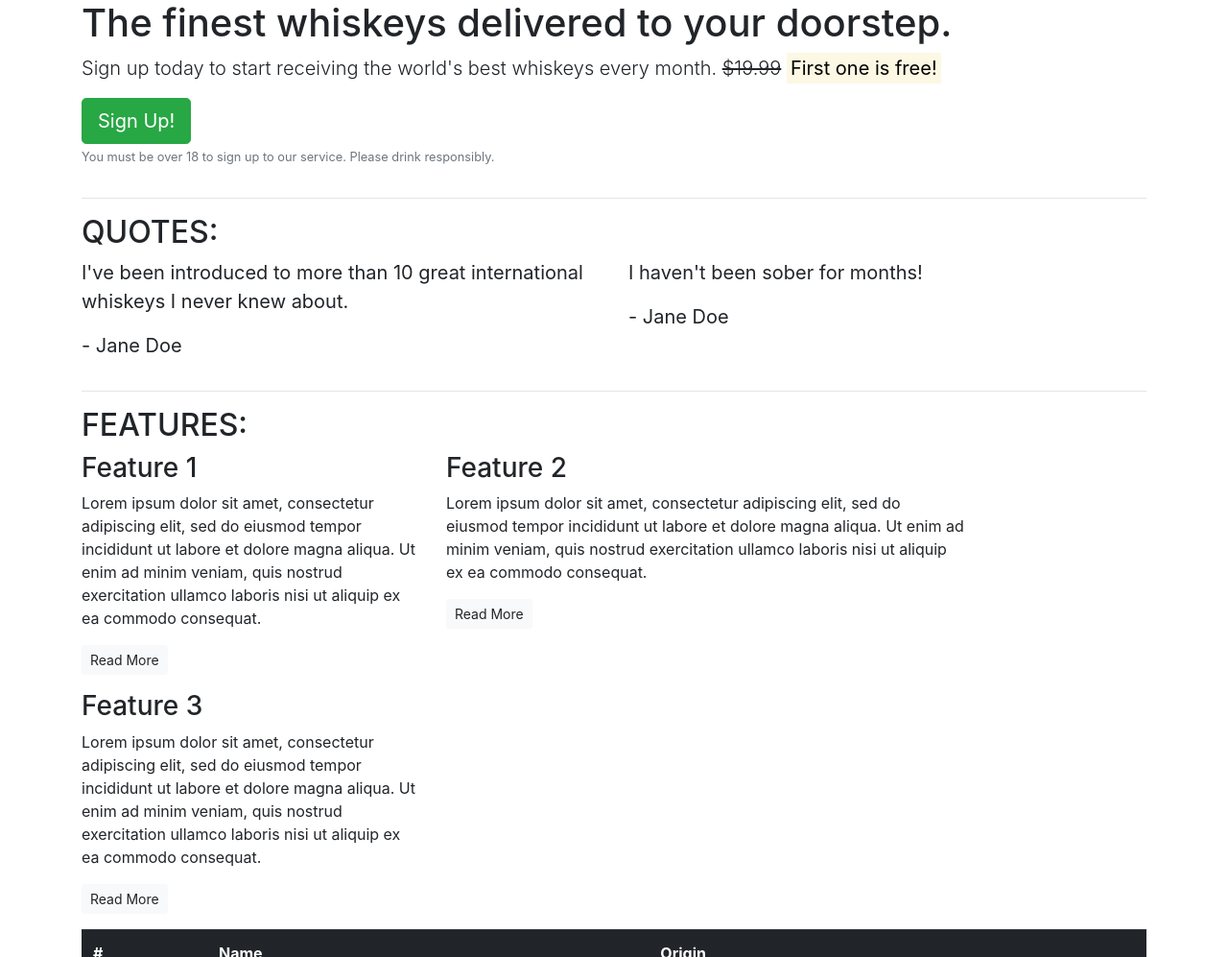
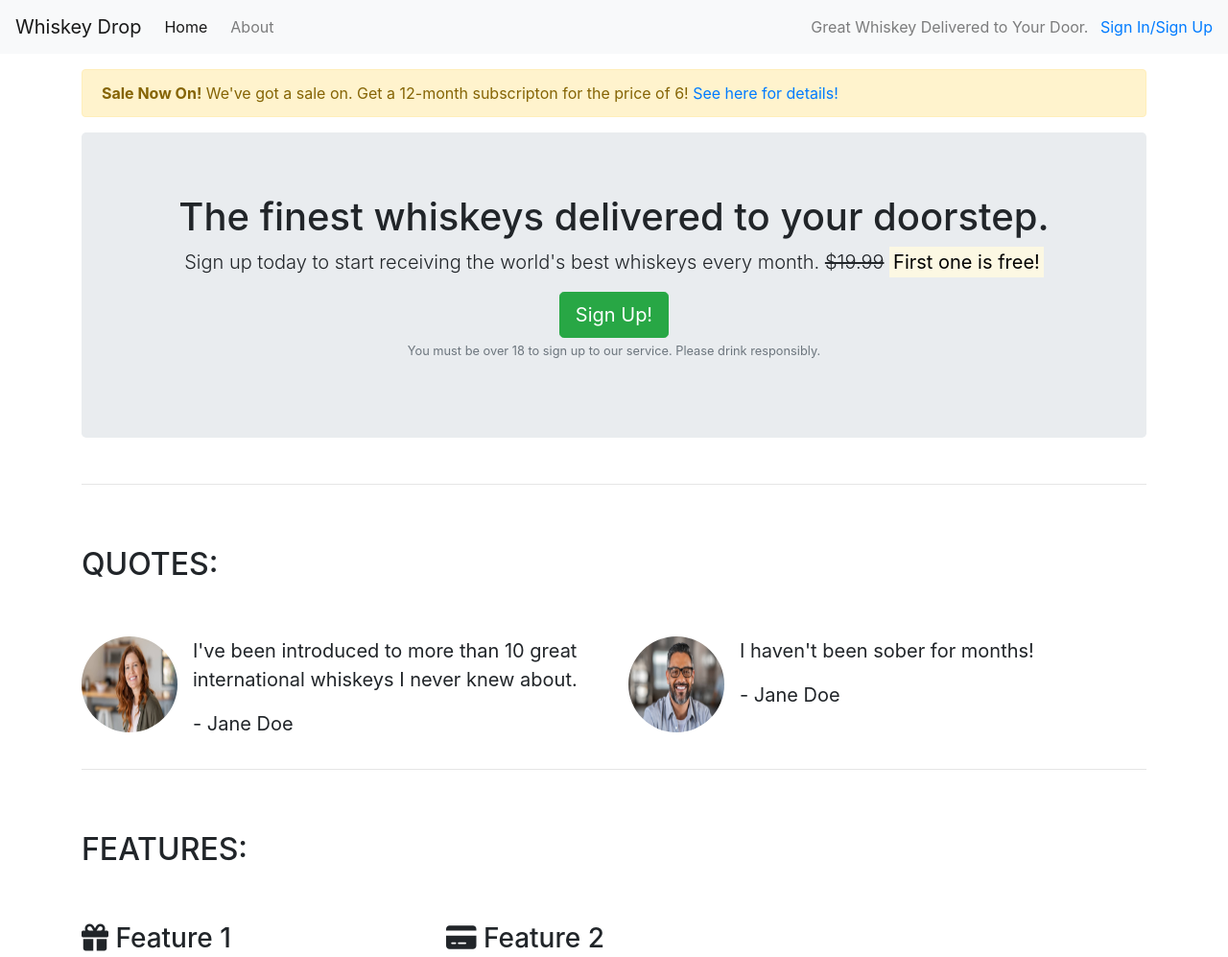
Before and after one commit to JBlackburn94/First-Bootstrap-Page, a plain HTML site: page index.html in a window 1280 px wide. Shown: the top 997 px of the page at 96% size. Drawn offline with nearby package versions, Linux system fonts and the light colour scheme.

Commit message:
Added the image files and some more work done on the html/css

```diff
--- a/index.html
+++ b/index.html
@@ -5,20 +5,42 @@
     <meta charset="utf-8">
 
     <title>Whiskey Drop | Taste a new whiskey every month</title>
-    <meta name="viewport" content="width-device=width, initial-scale=1.0">
+    <meta name="viewport" content="width=device-width, initial-scale=1.0">
     <link rel="stylesheet" href="https://maxcdn.bootstrapcdn.com/bootstrap/4.1.3/css/bootstrap.min.css">
+    <script src="https://kit.fontawesome.com/8583cd66d7.js" crossorigin="anonymous"></script>
 
 </head>
 
 <body>
-    <article class="container">
+    <nav class="navbar navbar-light bg-light navbar-expand-sm">
+        <a href="/" class="navbar-brand">Whiskey Drop</a>
+        <ul class="navbar-nav mr-auto">
+            <li class="active nav-item mr-2"><a href="/" class="nav-link">Home</a></li>
+            <li class="nav-item mr-2"><a href="/" class="nav-link">About</a></li>
+            <li class="nav-item mr-2 d-block d-sm-none"><a href="/login" class="nav-link">Sign In/Sign Up</a></li>
+        </ul>
+        <div class="d-none d-md-block">
+            <p class="navbar-text my-auto mr-2">Great Whiskey Delivered to Your Door.</p>
+            <a href="/login">Sign In/Sign Up</a>
+        </div>
+    </nav>
+    <article class="container mt-3">
+        <div class="row d-none d-sm-block">
+            <div class="col-12">
+                <div class="alert alert-warning">
+                    <strong>Sale Now On!</strong> We've got a sale on. Get a 12-month subscripton for the price of 6! <a href="">See here for details!</a>
+                </div>
+            </div>
+        </div>
         <!-- Callout -->
         <div class="row">
             <div class="col-12">
-                <section class="callout">
+                <section class="callout jumbotron text-center">
                     <h1>The finest whiskeys delivered to your doorstep.</h1>
                     <p class="lead">Sign up today to start receiving the world's best whiskeys every month.
-                        <s>$19.99</s> <strong><mark>First one is free!</mark></strong></p>
+                        <s class="d-none d-sm-inline">$19.99</s>
+                        <span class="d-inline d-sm-none"><br></span>
+                        <strong><mark>First one is free!</mark></strong></p>
                     <button class="btn btn-success btn-lg">Sign Up!</button>
                     <p class="text-muted"><small>You must be over 18 to sign up to our service. Please drink
                             responsibly.</small></p>
@@ -31,22 +53,39 @@
         <!-- Quotes -->
         <section class="quote">
             <div class="row">
-                <div class="col-12 col-md-6">
+                <div class="col-12 my-5">
                     <h2 class="text-uppercase">Quotes:</h2>
                 </div>
             </div>
             <div class="row">
                 <div class="col-12 col-md-6">
+                    <div class="media">
+                        <div class="d-none d-sm-block">
+                            <img src="images/girl-image.jpeg" alt="Image of a girl" class="rounded-circle mr-3"
+                                height="100" width="100">
+                        </div>
+                        <div class="media-body">
                             <blockquote class="blockquote">
-                        <p>I've been introduced to more than 10 great international whiskeys I never knew about.</p>
+                                <p>I've been introduced to more than 10 great international whiskeys I never knew about.
+                                </p>
                                 <p>- Jane Doe</p>
                             </blockquote>
                         </div>
+                    </div>
+                </div>
                 <div class="col-12 col-md-6">
+                    <div class="media">
+                        <div class="d-none d-sm-block">
+                            <img src="images/guy-image.jpeg" alt="Image of a guy" class="rounded-circle mr-3"
+                                height="100" width="100">
+                        </div>
+                        <div class="media-body">
                             <blockquote class="blockquote">
                                 <p>I haven't been sober for months!</p>
                                 <p>- Jane Doe</p>
                             </blockquote>
+                        </div>
+                    </div>
                 </div>
 
             </div>
@@ -57,14 +96,14 @@
         <!-- Features -->
         <section class="features">
             <div class="row">
-                <div class="col-12">
+                <div class="col-12 my-5">
                     <h2 class="text-uppercase">Features:</h2>
                 </div>
             </div>
             <div class="row">
                 <div class="col-12 col-md-6 col-lg-4">
                     <div class="feature">
-                        <h3>Feature 1</h3>
+                        <h3><i class="fas fa-gift d-none d-sm-inline"></i> Feature 1</h3>
                         <p>Lorem ipsum dolor sit amet, consectetur adipiscing elit, sed do eiusmod tempor incididunt ut
                             labore et dolore magna aliqua. Ut enim ad minim veniam, quis nostrud exercitation ullamco
                             laboris nisi ut aliquip ex ea commodo consequat.</p>
@@ -73,7 +112,7 @@
                 </div>
                 <div class="col-12 col-md-6">
                     <div class="feature">
-                        <h3>Feature 2</h3>
+                        <h3><i class="fas fa-credit-card d-none d-sm-inline"></i> Feature 2</h3>
                         <p>Lorem ipsum dolor sit amet, consectetur adipiscing elit, sed do eiusmod tempor incididunt ut
                             labore et dolore magna aliqua. Ut enim ad minim veniam, quis nostrud exercitation ullamco
                             laboris nisi ut aliquip ex ea commodo consequat.</p>
@@ -82,7 +121,7 @@
                 </div>
                 <div class="col-12 d-md-none d-lg-block col-lg-4">
                     <div class="feature">
-                        <h3>Feature 3</h3>
+                        <h3><i class="fas fa-times-circle d-none d-sm-inline"></i> Feature 3 <span class="badge badge-success">NEW!</span></h3>
                         <p>Lorem ipsum dolor sit amet, consectetur adipiscing elit, sed do eiusmod tempor incididunt ut
                             labore et dolore magna aliqua. Ut enim ad minim veniam, quis nostrud exercitation ullamco
                             laboris nisi ut aliquip ex ea commodo consequat.</p>
```
Also changed, not shown: images/girl-image.jpeg (added), images/guy-image.jpeg (added). Lines whose indentation alone changed are shown as unchanged.
